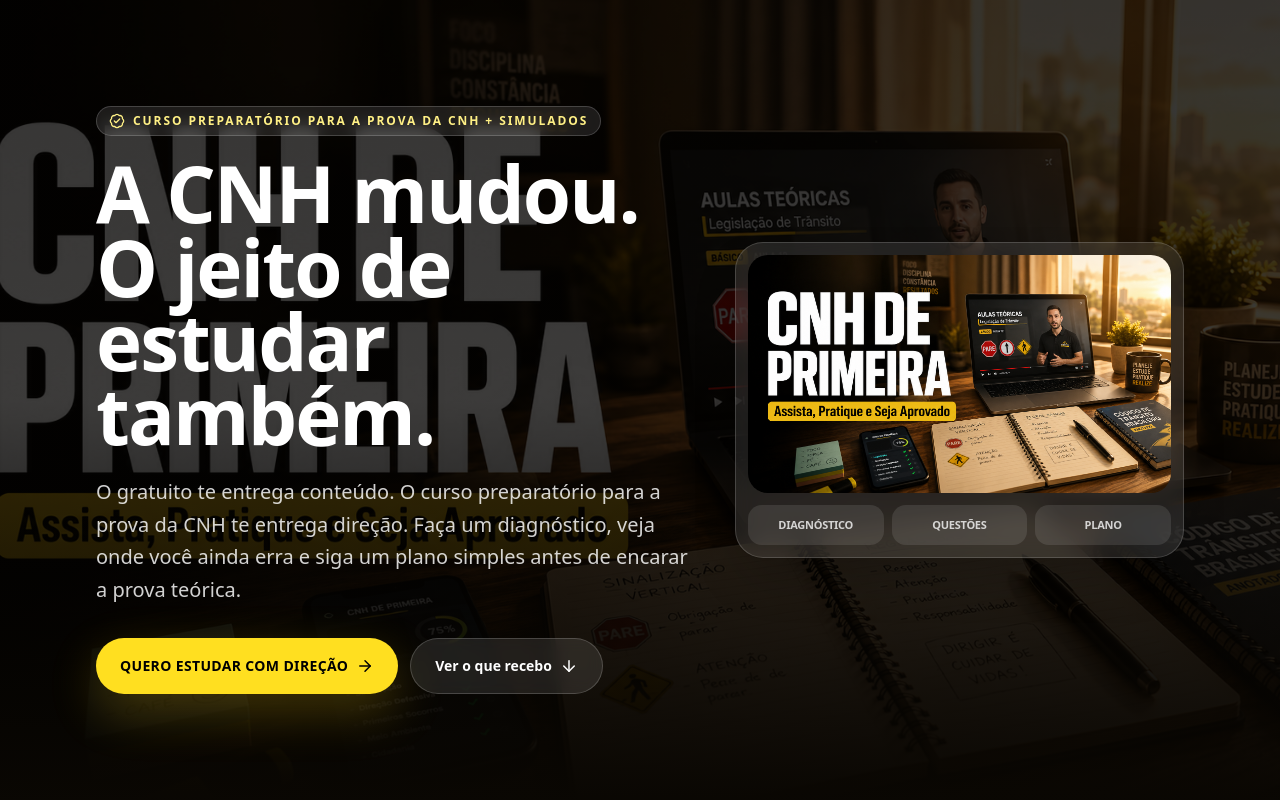
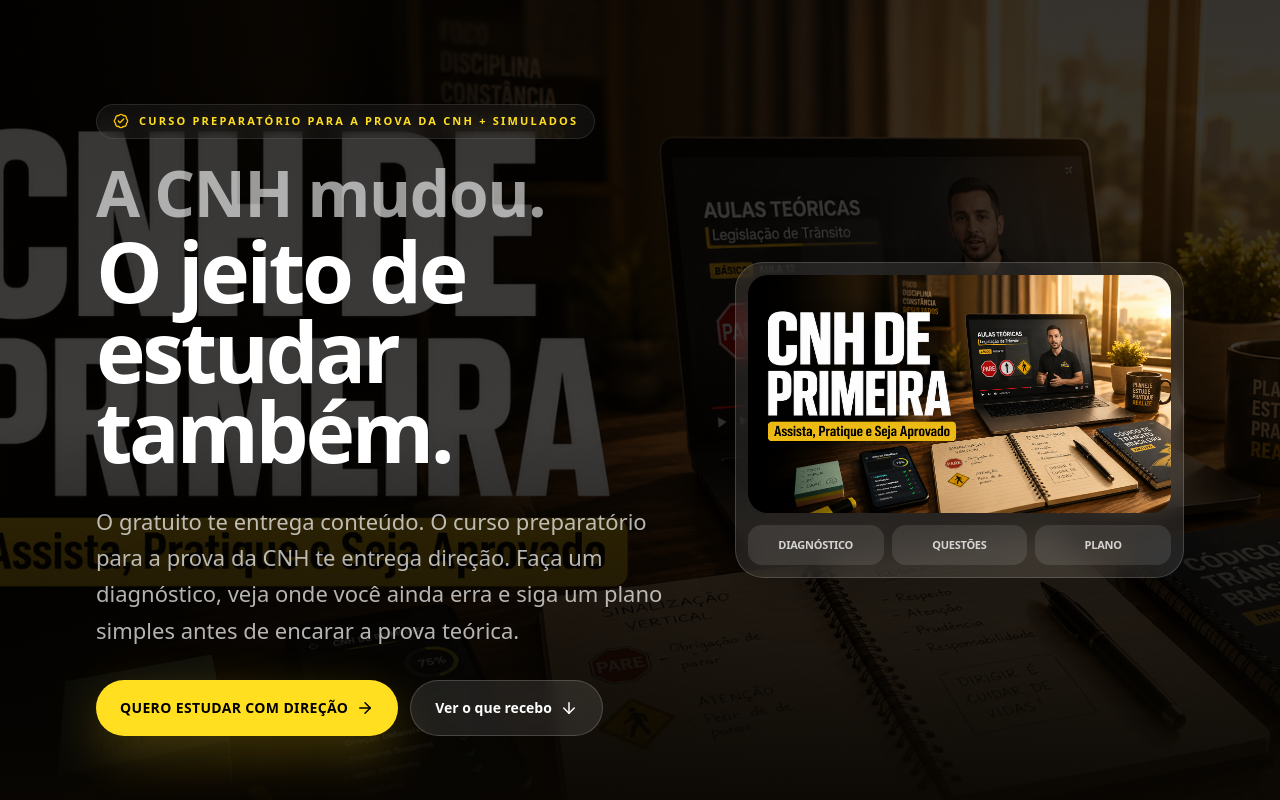
Before and after one commit to leonardoteodoroo/cnh-de-primeira, a Next.js app: page /step-10-sales-page in a window 1280 px wide. Shown: the top 800 px of the page. Built offline with nearby package versions, Linux system fonts and the light colour scheme.

Commit message:
design: impeccable typography for hero big idea

```diff
--- a/src/components/sales-page/SalesHero.tsx
+++ b/src/components/sales-page/SalesHero.tsx
@@ -30,17 +30,19 @@ export function SalesHero() {
               transition={{ duration: 0.55, ease: [0.16, 1, 0.3, 1] }}
               className="max-w-3xl"
             >
-              <div className="mb-5 inline-flex items-center gap-2 rounded-full border border-white/18 bg-white/10 px-3 py-1.5 text-xs font-bold uppercase tracking-[0.16em] text-yellow-200 backdrop-blur">
-                <BadgeCheck size={16} />
+              <div className="mb-6 inline-flex items-center gap-2.5 rounded-full border border-white/10 bg-white/5 px-4 py-2 text-[11px] font-black uppercase tracking-[0.2em] text-yellow-300 backdrop-blur-md">
+                <BadgeCheck size={16} className="text-yellow-400" />
                 {salesCopy.heroEyebrow}
               </div>
 
-
-              <h1 className="max-w-[860px] text-[44px] font-black leading-[0.95] tracking-tight md:text-[78px]">
-                {salesCopy.heroTitle}
+              <h1 className="max-w-[860px] text-[48px] font-black leading-[0.95] tracking-[-0.04em] md:text-[84px]">
+                <span className="mb-2 block font-extrabold tracking-[-0.02em] text-white/60 md:text-[64px]">
+                  A CNH mudou.
+                </span>
+                <span className="block text-white">O jeito de estudar também.</span>
               </h1>
 
-              <p className="mt-6 max-w-2xl text-base leading-relaxed text-white/82 md:text-xl">
+              <p className="mt-8 max-w-[600px] text-lg font-medium leading-[1.65] text-white/70 md:text-[22px]">
                 {salesCopy.heroBody}
               </p>
 
```
